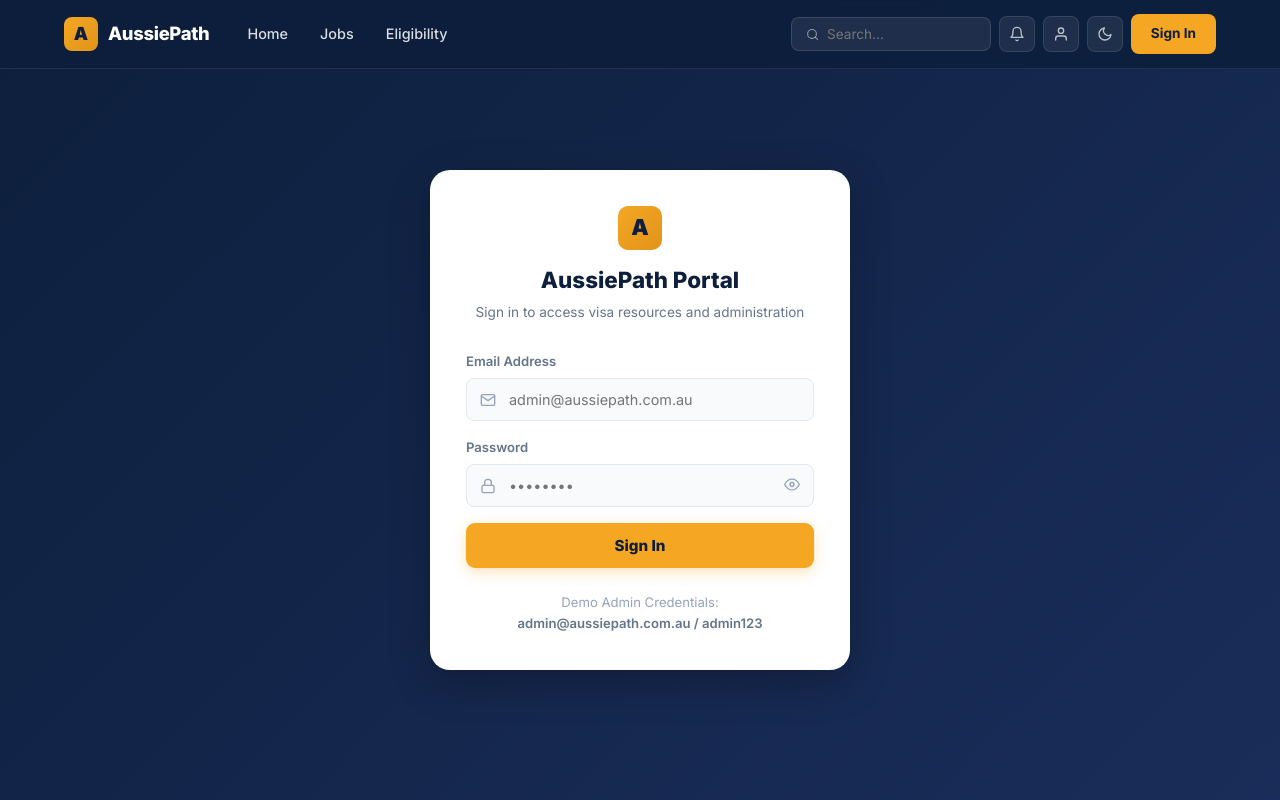
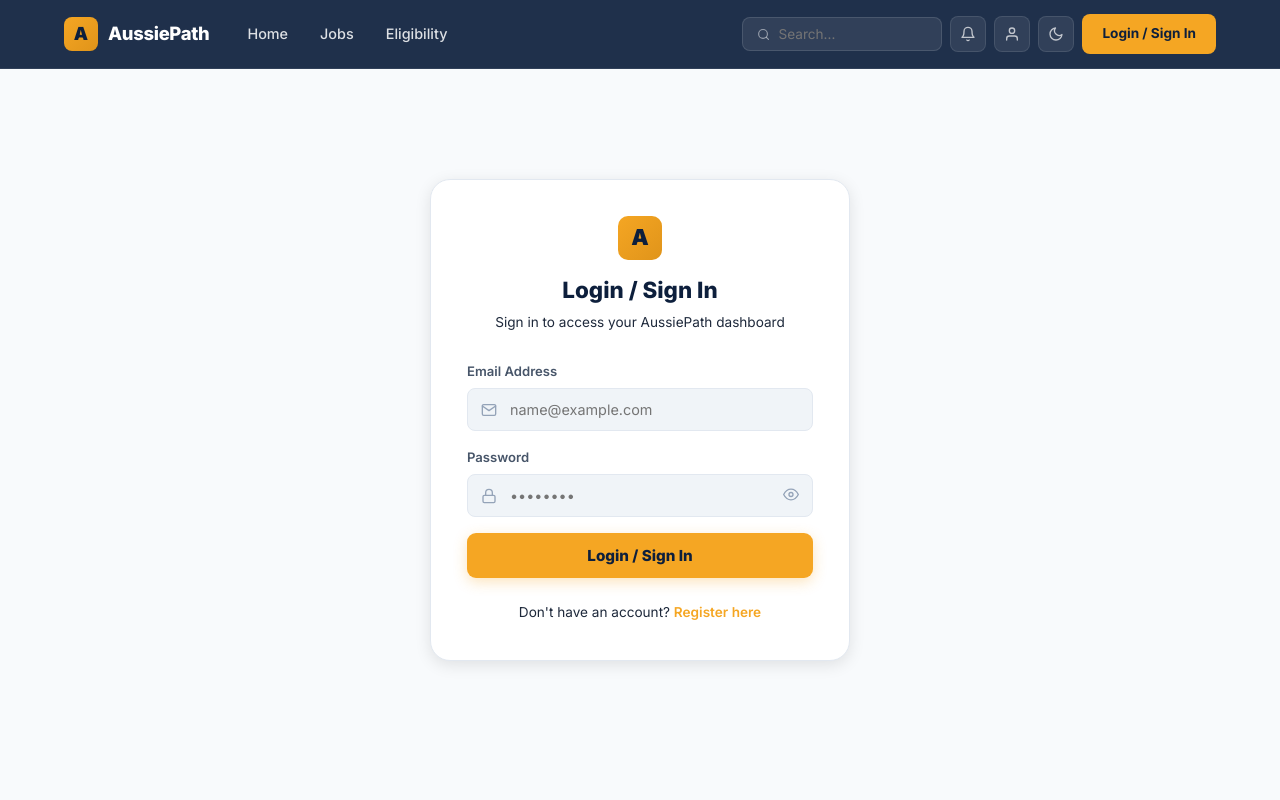
Before and after one commit to cheeriocat/aussiepath-frontend, a React (Vite) app in the folder customer-frontend/: page /login in a window 1280 px wide. Shown: the top 800 px of the page. Built offline with nearby package versions, Linux system fonts and the light colour scheme.

Commit message:
feat: improve customer login wording to Login/Sign In and remove admin credentials help

```diff
--- a/customer-frontend/src/components/Navbar.jsx
+++ b/customer-frontend/src/components/Navbar.jsx
@@ -152,7 +152,7 @@
             }}
               onMouseEnter={e => { e.currentTarget.style.background = '#e0941a'; e.currentTarget.style.transform = 'translateY(-1px)'; }}
               onMouseLeave={e => { e.currentTarget.style.background = '#f5a623'; e.currentTarget.style.transform = 'translateY(0)'; }}
-            >Sign In</Link>
+            >Login / Sign In</Link>
           )}
         </div>
       </div>
--- a/customer-frontend/src/pages/Login.jsx
+++ b/customer-frontend/src/pages/Login.jsx
@@ -1,5 +1,5 @@
 import React, { useState } from 'react';
-import { useNavigate } from 'react-router-dom';
+import { useNavigate, Link } from 'react-router-dom';
 import { useAuth } from '../context/AuthContext';
 import { FiMail, FiLock, FiEye, FiEyeOff, FiLoader, FiAlertCircle } from 'react-icons/fi';
 
@@ -23,7 +23,7 @@
         setError(data.message || 'Login failed');
       }
     } catch (err) {
-      setError(err.response?.data?.message || 'Invalid email or password. Use: admin@aussiepath.com.au / admin123');
+      setError(err.response?.data?.message || 'Invalid email or password. Please try again.');
     } finally {
       setLoading(false);
     }
@@ -33,12 +33,12 @@
     width: '100%',
     padding: '12px 14px 12px 42px',
     borderRadius: 8,
-    border: '1.5px solid #e2e8f0',
+    border: '1.5px solid var(--gray-100)',
     fontSize: '0.9rem',
-    color: '#334155',
+    color: 'var(--gray-800)',
     outline: 'none',
-    transition: 'border-color .2s',
-    background: '#f8fafc',
+    transition: 'all 0.2s',
+    background: 'var(--gray-50)',
   };
 
   return (
@@ -47,11 +47,11 @@
       display: 'flex',
       alignItems: 'center',
       justifyContent: 'center',
-      background: 'linear-gradient(135deg, #0d1f3c 0%, #1a2d5a 100%)',
-      padding: '80px 24px 40px',
+      background: 'var(--off-white)',
+      padding: '100px 24px 60px',
     }}>
       <div className="animate-fadeInUp" style={{ width: '100%', maxWidth: 420 }}>
-        <div style={{ background: '#fff', borderRadius: 20, padding: 36, boxShadow: '0 12px 40px rgba(0,0,0,0.25)' }}>
+        <div style={{ background: 'var(--white)', borderRadius: 20, padding: 36, boxShadow: 'var(--shadow)', border: '1px solid var(--gray-100)', transition: 'all 0.3s ease' }}>
           {/* Logo / Header */}
           <div style={{ textAlign: 'center', marginBottom: 28 }}>
             <div style={{
@@ -61,25 +61,25 @@
               fontWeight: 900, fontSize: 22, color: '#0d1f3c',
               margin: '0 auto 12px',
             }}>A</div>
-            <h2 style={{ fontWeight: 800, fontSize: '1.4rem', color: '#0d1f3c', marginBottom: 4 }}>AussiePath Portal</h2>
-            <p style={{ color: '#64748b', fontSize: '0.85rem' }}>Sign in to access visa resources and administration</p>
+            <h2 style={{ fontWeight: 800, fontSize: '1.4rem', color: 'var(--navy)', marginBottom: 4 }}>Login / Sign In</h2>
+            <p style={{ color: 'var(--gray-500)', fontSize: '0.85rem' }}>Sign in to access your AussiePath dashboard</p>
           </div>
 
           {/* Form */}
           <form onSubmit={handleSubmit} style={{ display: 'flex', flexDirection: 'column', gap: 16 }}>
             {/* Email */}
             <div>
-              <label style={{ fontSize: '0.82rem', fontWeight: 600, color: '#64748b', display: 'block', marginBottom: 6 }}>Email Address</label>
+              <label style={{ fontSize: '0.82rem', fontWeight: 600, color: 'var(--gray-600)', display: 'block', marginBottom: 6 }}>Email Address</label>
               <div style={{ position: 'relative' }}>
-                <FiMail size={16} color='#94a3b8' style={{ position: 'absolute', left: 14, top: '50%', transform: 'translateY(-50%)', pointerEvents: 'none' }} />
+                <FiMail size={16} color='var(--gray-400)' style={{ position: 'absolute', left: 14, top: '50%', transform: 'translateY(-50%)', pointerEvents: 'none' }} />
                 <input
                   type="email"
                   value={form.email}
                   onChange={e => setForm(f => ({ ...f, email: e.target.value }))}
                   style={inputStyle}
                   onFocus={e => e.target.style.borderColor = '#f5a623'}
-                  onBlur={e => e.target.style.borderColor = '#e2e8f0'}
-                  placeholder="admin@aussiepath.com.au"
+                  onBlur={e => e.target.style.borderColor = 'var(--gray-100)'}
+                  placeholder="name@example.com"
                   required
                 />
               </div>
@@ -87,20 +87,20 @@
 
             {/* Password */}
             <div>
-              <label style={{ fontSize: '0.82rem', fontWeight: 600, color: '#64748b', display: 'block', marginBottom: 6 }}>Password</label>
+              <label style={{ fontSize: '0.82rem', fontWeight: 600, color: 'var(--gray-600)', display: 'block', marginBottom: 6 }}>Password</label>
               <div style={{ position: 'relative' }}>
-                <FiLock size={16} color='#94a3b8' style={{ position: 'absolute', left: 14, top: '50%', transform: 'translateY(-50%)', pointerEvents: 'none' }} />
+                <FiLock size={16} color='var(--gray-400)' style={{ position: 'absolute', left: 14, top: '50%', transform: 'translateY(-50%)', pointerEvents: 'none' }} />
                 <input
                   type={showPw ? 'text' : 'password'}
                   value={form.password}
                   onChange={e => setForm(f => ({ ...f, password: e.target.value }))}
                   style={{ ...inputStyle, paddingRight: 44 }}
                   onFocus={e => e.target.style.borderColor = '#f5a623'}
-                  onBlur={e => e.target.style.borderColor = '#e2e8f0'}
+                  onBlur={e => e.target.style.borderColor = 'var(--gray-100)'}
                   placeholder="••••••••"
                   required
                 />
-                <button type="button" onClick={() => setShowPw(s => !s)} style={{ position: 'absolute', right: 14, top: '50%', transform: 'translateY(-50%)', background: 'none', border: 'none', color: '#94a3b8', cursor: 'pointer', padding: 0 }}>
+                <button type="button" onClick={() => setShowPw(s => !s)} style={{ position: 'absolute', right: 14, top: '50%', transform: 'translateY(-50%)', background: 'none', border: 'none', color: 'var(--gray-400)', cursor: 'pointer', padding: 0 }}>
                   {showPw ? <FiEyeOff size={16} /> : <FiEye size={16} />}
                 </button>
               </div>
@@ -109,9 +109,9 @@
             {error && (
               <div style={{
                 display: 'flex', gap: 8, alignItems: 'center',
-                padding: '10px 14px', background: '#fef2f2',
-                border: '1px solid #fecaca', borderRadius: 8,
-                color: '#dc2626', fontSize: '0.82rem',
+                padding: '10px 14px', background: 'rgba(231,76,60,0.1)',
+                border: '1px solid rgba(231,76,60,0.2)', borderRadius: 8,
+                color: '#e74c3c', fontSize: '0.82rem',
               }}>
                 <FiAlertCircle size={16} style={{ flexShrink: 0 }} />
                 <span>{error}</span>
@@ -123,15 +123,15 @@
               padding: '13px', borderRadius: 9, fontWeight: 800, fontSize: '0.95rem',
               display: 'flex', alignItems: 'center', justifyContent: 'center', gap: 8,
               boxShadow: '0 4px 14px rgba(245,166,35,.3)', transition: 'all .2s',
+              cursor: 'pointer', border: 'none', outline: 'none'
             }}>
-              {loading ? <><FiLoader size={16} style={{ animation: 'spin 1s linear infinite' }} /> Signing in...</> : 'Sign In'}
+              {loading ? <><FiLoader size={16} style={{ animation: 'spin 1s linear infinite' }} /> Logging in...</> : 'Login / Sign In'}
             </button>
           </form>
 
-          <div style={{ textAlign: 'center', marginTop: 24, fontSize: '0.82rem', color: '#94a3b8' }}>
-            <span>Demo Admin Credentials:</span><br />
-            <span style={{ color: '#64748b', fontWeight: 600 }}>admin@aussiepath.com.au / admin123</span>
-          </div>
+          <p style={{ textAlign: 'center', marginTop: 24, fontSize: '0.85rem', color: 'var(--gray-500)' }}>
+            Don't have an account? <Link to="/register" style={{ color: '#f5a623', fontWeight: 600 }}>Register here</Link>
+          </p>
         </div>
       </div>
       <style>{`@keyframes spin{to{transform:rotate(360deg);}}`}</style>
--- a/customer-frontend/src/pages/Register.jsx
+++ b/customer-frontend/src/pages/Register.jsx
@@ -21,7 +21,6 @@
     setLoading(true);
     setError('');
     try {
-      // Create user
       const { data } = await axios.post('/api/auth/register', {
         name: form.name,
         email: form.email,
@@ -29,7 +28,6 @@
       });
 
       if (data.success) {
-        // Automatically login
         await login(form.email, form.password);
         navigate('/');
       } else {
@@ -46,12 +44,12 @@
     width: '100%',
     padding: '12px 14px 12px 42px',
     borderRadius: 8,
-    border: '1.5px solid #e2e8f0',
+    border: '1.5px solid var(--gray-100)',
     fontSize: '0.9rem',
-    color: '#334155',
+    color: 'var(--gray-800)',
     outline: 'none',
-    transition: 'border-color .2s',
-    background: '#f8fafc',
+    transition: 'all 0.2s',
+    background: 'var(--gray-50)',
   };
 
   return (
@@ -60,11 +58,11 @@
       display: 'flex',
       alignItems: 'center',
       justifyContent: 'center',
-      background: 'linear-gradient(135deg, #0d1f3c 0%, #1a2d5a 100%)',
-      padding: '80px 24px 40px',
+      background: 'var(--off-white)',
+      padding: '100px 24px 60px',
     }}>
       <div className="animate-fadeInUp" style={{ width: '100%', maxWidth: 440 }}>
-        <div style={{ background: '#fff', borderRadius: 20, padding: 36, boxShadow: '0 12px 40px rgba(0,0,0,0.25)' }}>
+        <div style={{ background: 'var(--white)', borderRadius: 20, padding: 36, boxShadow: 'var(--shadow)', border: '1px solid var(--gray-100)', transition: 'all 0.3s ease' }}>
           {/* Logo / Header */}
           <div style={{ textAlign: 'center', marginBottom: 28 }}>
             <div style={{
@@ -74,24 +72,24 @@
               fontWeight: 900, fontSize: 22, color: '#0d1f3c',
               margin: '0 auto 12px',
             }}>A</div>
-            <h2 style={{ fontWeight: 800, fontSize: '1.4rem', color: '#0d1f3c', marginBottom: 4 }}>Create Account</h2>
-            <p style={{ color: '#64748b', fontSize: '0.85rem' }}>Join AussiePath to check visa status and jobs</p>
+            <h2 style={{ fontWeight: 800, fontSize: '1.4rem', color: 'var(--navy)', marginBottom: 4 }}>Create Account</h2>
+            <p style={{ color: 'var(--gray-500)', fontSize: '0.85rem' }}>Join AussiePath to check visa status and jobs</p>
           </div>
 
           {/* Form */}
           <form onSubmit={handleSubmit} style={{ display: 'flex', flexDirection: 'column', gap: 16 }}>
             {/* Full Name */}
             <div>
-              <label style={{ fontSize: '0.82rem', fontWeight: 600, color: '#64748b', display: 'block', marginBottom: 6 }}>Full Name</label>
+              <label style={{ fontSize: '0.82rem', fontWeight: 600, color: 'var(--gray-600)', display: 'block', marginBottom: 6 }}>Full Name</label>
               <div style={{ position: 'relative' }}>
-                <FiUser size={16} color='#94a3b8' style={{ position: 'absolute', left: 14, top: '50%', transform: 'translateY(-50%)', pointerEvents: 'none' }} />
+                <FiUser size={16} color='var(--gray-400)' style={{ position: 'absolute', left: 14, top: '50%', transform: 'translateY(-50%)', pointerEvents: 'none' }} />
                 <input
                   type="text"
                   value={form.name}
                   onChange={e => setForm(f => ({ ...f, name: e.target.value }))}
                   style={inputStyle}
                   onFocus={e => e.target.style.borderColor = '#f5a623'}
-                  onBlur={e => e.target.style.borderColor = '#e2e8f0'}
+                  onBlur={e => e.target.style.borderColor = 'var(--gray-100)'}
                   placeholder="John Doe"
                   required
                 />
@@ -100,16 +98,16 @@
 
             {/* Email */}
             <div>
-              <label style={{ fontSize: '0.82rem', fontWeight: 600, color: '#64748b', display: 'block', marginBottom: 6 }}>Email Address</label>
+              <label style={{ fontSize: '0.82rem', fontWeight: 600, color: 'var(--gray-600)', display: 'block', marginBottom: 6 }}>Email Address</label>
               <div style={{ position: 'relative' }}>
-                <FiMail size={16} color='#94a3b8' style={{ position: 'absolute', left: 14, top: '50%', transform: 'translateY(-50%)', pointerEvents: 'none' }} />
+                <FiMail size={16} color='var(--gray-400)' style={{ position: 'absolute', left: 14, top: '50%', transform: 'translateY(-50%)', pointerEvents: 'none' }} />
                 <input
                   type="email"
                   value={form.email}
                   onChange={e => setForm(f => ({ ...f, email: e.target.value }))}
                   style={inputStyle}
                   onFocus={e => e.target.style.borderColor = '#f5a623'}
-                  onBlur={e => e.target.style.borderColor = '#e2e8f0'}
+                  onBlur={e => e.target.style.borderColor = 'var(--gray-100)'}
                   placeholder="john.doe@example.com"
                   required
                 />
@@ -118,20 +116,20 @@
 
             {/* Password */}
             <div>
-              <label style={{ fontSize: '0.82rem', fontWeight: 600, color: '#64748b', display: 'block', marginBottom: 6 }}>Password</label>
+              <label style={{ fontSize: '0.82rem', fontWeight: 600, color: 'var(--gray-600)', display: 'block', marginBottom: 6 }}>Password</label>
               <div style={{ position: 'relative' }}>
-                <FiLock size={16} color='#94a3b8' style={{ position: 'absolute', left: 14, top: '50%', transform: 'translateY(-50%)', pointerEvents: 'none' }} />
+                <FiLock size={16} color='var(--gray-400)' style={{ position: 'absolute', left: 14, top: '50%', transform: 'translateY(-50%)', pointerEvents: 'none' }} />
                 <input
                   type={showPw ? 'text' : 'password'}
                   value={form.password}
                   onChange={e => setForm(f => ({ ...f, password: e.target.value }))}
                   style={{ ...inputStyle, paddingRight: 44 }}
                   onFocus={e => e.target.style.borderColor = '#f5a623'}
-                  onBlur={e => e.target.style.borderColor = '#e2e8f0'}
+                  onBlur={e => e.target.style.borderColor = 'var(--gray-100)'}
                   placeholder="••••••••"
                   required
                 />
-                <button type="button" onClick={() => setShowPw(s => !s)} style={{ position: 'absolute', right: 14, top: '50%', transform: 'translateY(-50%)', background: 'none', border: 'none', color: '#94a3b8', cursor: 'pointer', padding: 0 }}>
+                <button type="button" onClick={() => setShowPw(s => !s)} style={{ position: 'absolute', right: 14, top: '50%', transform: 'translateY(-50%)', background: 'none', border: 'none', color: 'var(--gray-400)', cursor: 'pointer', padding: 0 }}>
                   {showPw ? <FiEyeOff size={16} /> : <FiEye size={16} />}
                 </button>
               </div>
@@ -139,16 +137,16 @@
 
             {/* Confirm Password */}
             <div>
-              <label style={{ fontSize: '0.82rem', fontWeight: 600, color: '#64748b', display: 'block', marginBottom: 6 }}>Confirm Password</label>
+              <label style={{ fontSize: '0.82rem', fontWeight: 600, color: 'var(--gray-600)', display: 'block', marginBottom: 6 }}>Confirm Password</label>
               <div style={{ position: 'relative' }}>
-                <FiLock size={16} color='#94a3b8' style={{ position: 'absolute', left: 14, top: '50%', transform: 'translateY(-50%)', pointerEvents: 'none' }} />
+                <FiLock size={16} color='var(--gray-400)' style={{ position: 'absolute', left: 14, top: '50%', transform: 'translateY(-50%)', pointerEvents: 'none' }} />
                 <input
                   type={showPw ? 'text' : 'password'}
                   value={form.confirmPassword}
                   onChange={e => setForm(f => ({ ...f, confirmPassword: e.target.value }))}
                   style={{ ...inputStyle, paddingRight: 44 }}
                   onFocus={e => e.target.style.borderColor = '#f5a623'}
-                  onBlur={e => e.target.style.borderColor = '#e2e8f0'}
+                  onBlur={e => e.target.style.borderColor = 'var(--gray-100)'}
                   placeholder="••••••••"
                   required
                 />
@@ -158,9 +156,9 @@
             {error && (
               <div style={{
                 display: 'flex', gap: 8, alignItems: 'center',
-                padding: '10px 14px', background: '#fef2f2',
-                border: '1px solid #fecaca', borderRadius: 8,
-                color: '#dc2626', fontSize: '0.82rem',
+                padding: '10px 14px', background: 'rgba(231,76,60,0.1)',
+                border: '1px solid rgba(231,76,60,0.2)', borderRadius: 8,
+                color: '#e74c3c', fontSize: '0.82rem',
               }}>
                 <FiAlertCircle size={16} style={{ flexShrink: 0 }} />
                 <span>{error}</span>
@@ -172,12 +170,13 @@
               padding: '13px', borderRadius: 9, fontWeight: 800, fontSize: '0.95rem',
               display: 'flex', alignItems: 'center', justifyContent: 'center', gap: 8,
               boxShadow: '0 4px 14px rgba(245,166,35,.3)', transition: 'all .2s',
+              cursor: 'pointer', border: 'none', outline: 'none'
             }}>
               {loading ? <><FiLoader size={16} style={{ animation: 'spin 1s linear infinite' }} /> Creating account...</> : 'Register'}
             </button>
           </form>
 
-          <p style={{ textAlign: 'center', marginTop: 24, fontSize: '0.85rem', color: '#64748b' }}>
+          <p style={{ textAlign: 'center', marginTop: 24, fontSize: '0.85rem', color: 'var(--gray-500)' }}>
             Already have an account? <Link to="/login" style={{ color: '#f5a623', fontWeight: 600 }}>Login here</Link>
           </p>
         </div>
```
